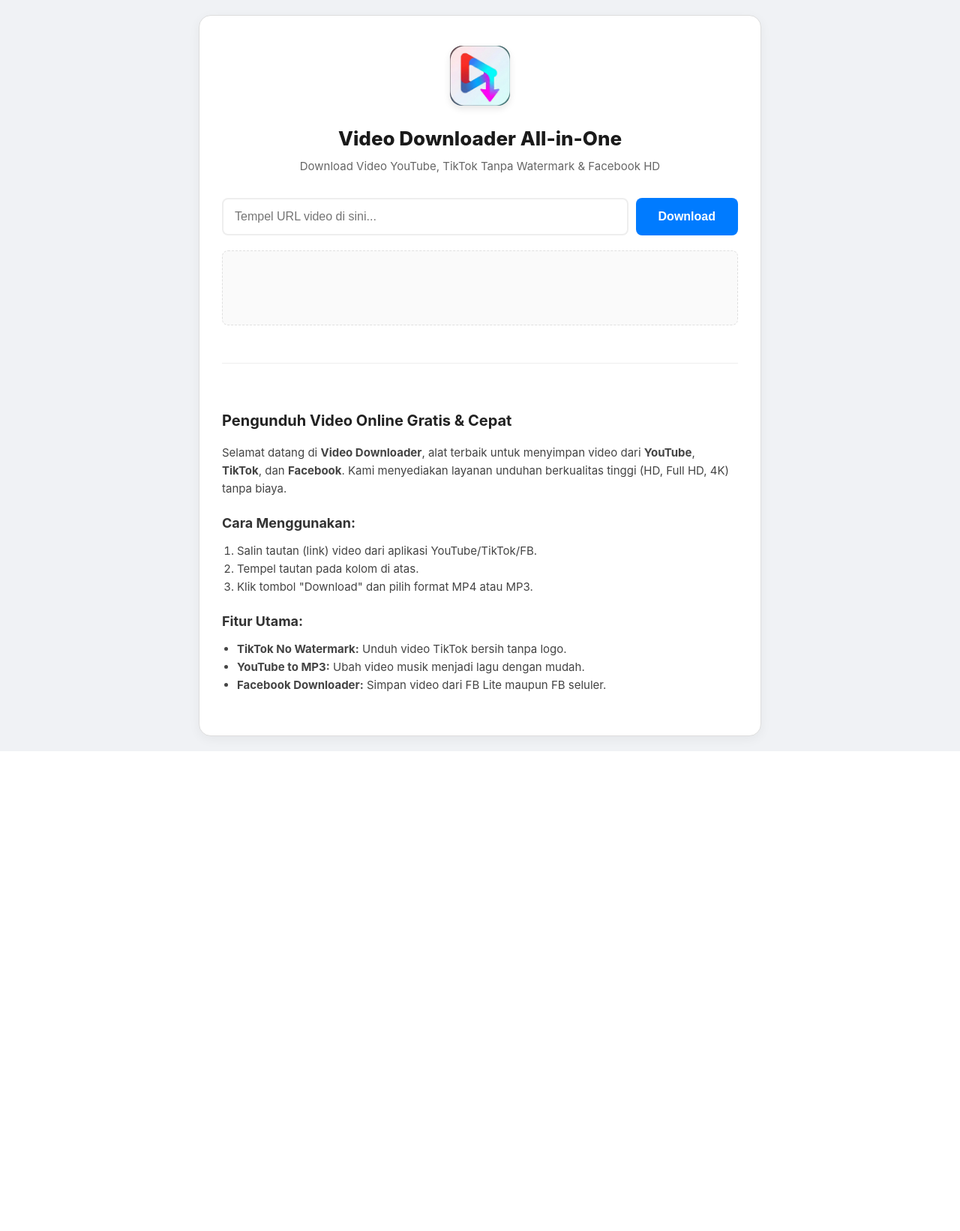
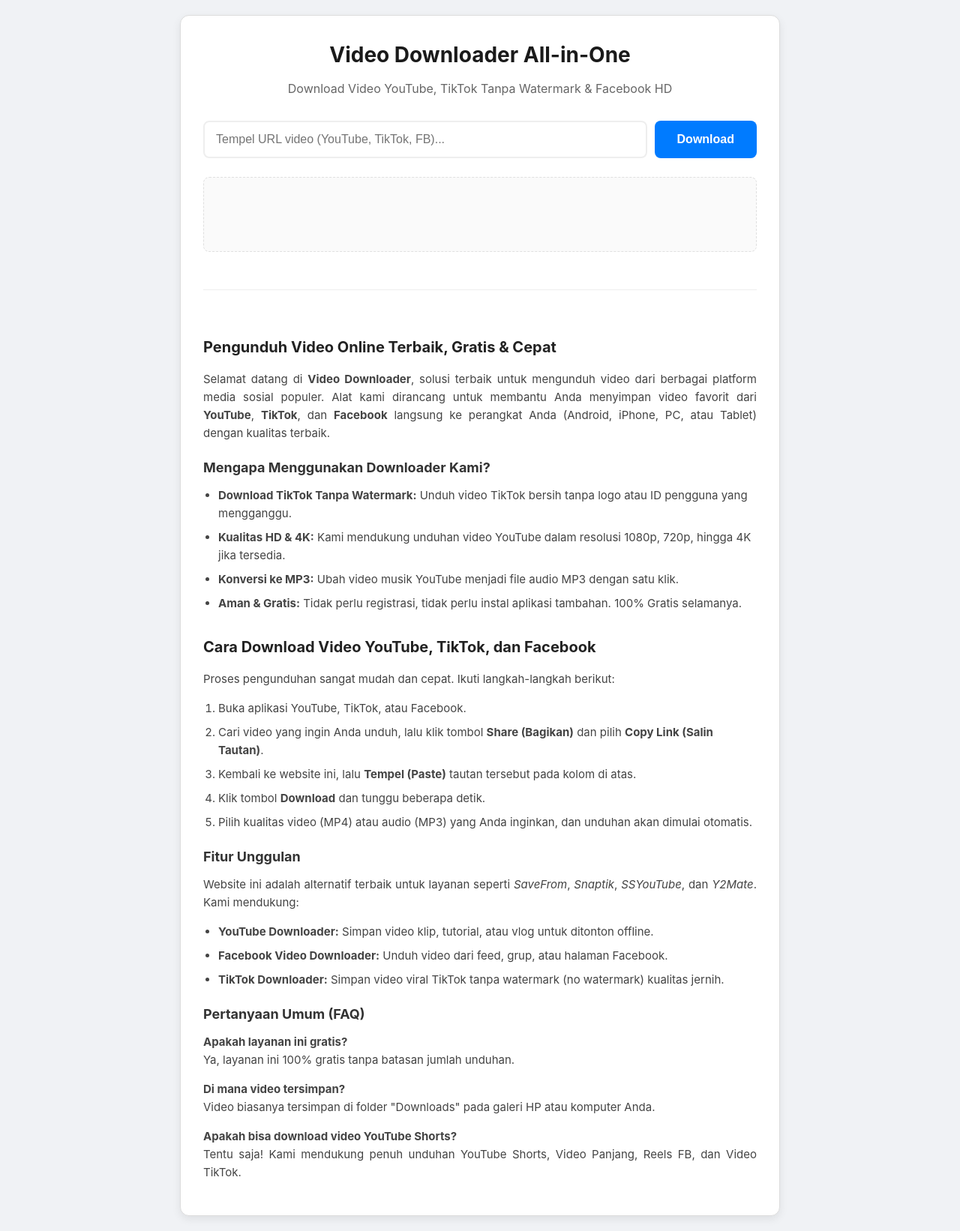
Before and after one commit to mukhairunisa/downloader, a FastAPI app: page / in a window 1280 px wide. Shown: the whole page at 75% size. Before the commit the page ends 1002 px from the top, so only its background shows below. Run offline with FastAPI, Linux system fonts and the light colour scheme; some libraries are stand-ins or nearby versions.

Commit message:
Update index.html

```diff
--- a/templates/index.html
+++ b/templates/index.html
@@ -3,17 +3,14 @@
 <head>
     <meta charset="UTF-8">
     <meta name="viewport" content="width=device-width, initial-scale=1.0">
-
+    <meta name="description" content="Download video YouTube, TikTok tanpa watermark, dan Facebook HD secara gratis. Pengunduh video online terbaik, cepat, dan mendukung format MP3 & MP4.">
+    <meta name="keywords" content="download video youtube, download tiktok tanpa watermark, savefrom, snaptik, download video fb, youtube to mp3, pengunduh video online">
     <link rel="icon" type="image/png" href="/static/logo.png">
-
-    <meta name="description" content="Download video YouTube, TikTok tanpa watermark, dan Facebook HD secara gratis. Pengunduh video online terbaik, cepat, MP3 & MP4.">
-    <meta name="keywords" content="download video youtube, download tiktok tanpa watermark, savefrom, snaptik, download video fb, youtube to mp3">
-
     <script src="https://conscientiouscabbageadrift.com/f9/ac/c0/f9acc00edd9dae1d236742dc62806481.js"></script>
 
-    <title>Video Downloader - Gratis & Tanpa Watermark</title>
+    <title>Video Downloader - YouTube, TikTok & Facebook (Tanpa Watermark)</title>
     <style>
-        /* --- RESET --- */
+        /* --- RESET DASAR --- */
         * { box-sizing: border-box; margin: 0; padding: 0; }
 
         body {
@@ -29,37 +26,40 @@
 
         .container {
             width: 100%;
-            max-width: 750px;
+            max-width: 800px; /* Sedikit diperlebar untuk menampung teks SEO */
             margin: 0 auto;
         }
 
         .main-content {
             background: #fff;
-            padding: 40px 30px;
+            padding: 30px;
             border: 1px solid #ddd;
-            border-radius: 16px;
-            box-shadow: 0 4px 15px rgba(0,0,0,0.05);
-            text-align: center; /* Agar logo & judul tengah */
+            border-radius: 12px;
+            box-shadow: 0 4px 12px rgba(0,0,0,0.08);
         }
 
-        /* --- LOGO UTAMA --- */
-        .site-logo {
-            width: 80px;
-            height: 80px;
-            border-radius: 16px; /* Membuat sudut melengkung seperti icon app */
-            margin-bottom: 15px;
-            box-shadow: 0 4px 10px rgba(0,0,0,0.1);
+        /* --- AREA IKLAN NATIVE --- */
+        .native-ad-container {
+            margin-top: 25px;
+            margin-bottom: 25px;
+            padding: 10px;
+            background: #fafafa;
+            border: 1px dashed #e0e0e0;
+            border-radius: 8px;
+            min-height: 100px;
+            display: flex;
+            justify-content: center;
+            align-items: center;
         }
 
-        /* --- UI ELEMENTS --- */
-        h1 { font-size: 26px; margin-bottom: 5px; color: #1a1a1a; font-weight: 800; }
-        p.subtitle { color: #666; font-size: 15px; margin-bottom: 30px; }
+        /* --- ELEMEN UI --- */
+        h1 { font-size: 28px; margin-bottom: 10px; color: #1a1a1a; text-align: center; font-weight: 700; }
+        p.subtitle { color: #666; font-size: 16px; margin-bottom: 30px; text-align: center; }
 
         .input-group {
             display: flex;
             gap: 10px;
-            margin-bottom: 20px;
-            text-align: left;
+            margin-bottom: 10px;
         }
 
         input[type="text"] {
@@ -70,7 +70,10 @@
             font-size: 16px;
             transition: border-color 0.3s;
         }
-        input[type="text"]:focus { border-color: #007bff; outline: none; }
+        input[type="text"]:focus {
+            border-color: #007bff;
+            outline: none;
+        }
 
         button.btn-primary {
             padding: 12px 30px;
@@ -81,30 +84,16 @@
             font-size: 16px;
             cursor: pointer;
             font-weight: 600;
+            transition: background 0.2s;
         }
         button.btn-primary:hover { background-color: #0056b3; }
         button:disabled { background-color: #ccc; cursor: not-allowed; }
 
-        /* --- IKLAN NATIVE --- */
-        .native-ad-container {
-            margin: 20px 0;
-            padding: 10px;
-            background: #fafafa;
-            border: 1px dashed #e0e0e0;
-            border-radius: 8px;
-            min-height: 100px;
-            display: flex;
-            justify-content: center;
-            align-items: center;
-        }
-
-        /* --- HASIL DOWNLOAD --- */
         #resultArea {
             margin-top: 30px;
             border-top: 1px solid #eee;
             padding-top: 20px;
             display: none;
-            text-align: left; /* Kembalikan text ke kiri untuk hasil */
         }
 
         .video-info {
@@ -112,59 +101,61 @@
             gap: 20px;
             margin-bottom: 20px;
             align-items: flex-start;
-            background: #f8f9fa;
-            padding: 15px;
-            border-radius: 8px;
         }
 
         .thumb-img {
-            width: 120px;
-            height: 68px;
+            width: 140px;
+            height: 80px;
             object-fit: cover;
             border-radius: 6px;
             background: #eee;
             flex-shrink: 0;
         }
 
-        .video-details h3 { font-size: 15px; margin-bottom: 5px; line-height: 1.4; }
-        .badge { padding: 2px 6px; font-size: 10px; font-weight: bold; background: #e2e6ea; border-radius: 4px; color: #555; }
+        .video-details h3 { font-size: 16px; margin-bottom: 8px; line-height: 1.4; }
+        .badge { display: inline-block; padding: 3px 8px; font-size: 11px; font-weight: bold; background: #e9ecef; border-radius: 4px; color: #495057; }
 
         .download-list { display: grid; gap: 10px; }
+
         .dl-btn {
             display: flex; justify-content: space-between; align-items: center; text-decoration: none;
-            padding: 12px 15px; border-radius: 6px; font-size: 14px; font-weight: 500;
+            padding: 12px 15px; border-radius: 6px; font-size: 14px; font-weight: 500; transition: transform 0.1s;
         }
-        .dl-btn-gray { background: #fff; color: #333; border: 1px solid #ddd; }
-        .dl-btn-gray:hover { background: #f1f1f1; }
+        .dl-btn:active { transform: scale(0.99); }
+        .dl-btn-gray { background: #f8f9fa; color: #333; border: 1px solid #ddd; }
+        .dl-btn-gray:hover { background: #e2e6ea; border-color: #ccc; }
         .dl-btn-green { background: #28a745; color: white; border: 1px solid #218838; }
         .dl-btn-green:hover { background: #218838; }
         .dl-btn-purple { background: #6f42c1; color: white; border: 1px solid #5a32a3; }
         .dl-btn-purple:hover { background: #5a32a3; }
+        .file-size { font-size: 12px; opacity: 0.9; font-weight: normal; }
 
         .error-box {
             background: #fff5f5; color: #c53030; padding: 12px; border: 1px solid #feb2b2;
-            border-radius: 6px; margin-top: 20px; display: none; font-size: 14px;
+            border-radius: 6px; margin-top: 20px; display: none; font-size: 14px; text-align: center;
         }
 
-        /* --- SEO CONTENT --- */
+        /* --- SEO CONTENT STYLE --- */
         .seo-content {
             margin-top: 50px;
             padding-top: 30px;
             border-top: 1px solid #eee;
             color: #444;
             font-size: 15px;
-            text-align: left; /* Teks SEO rata kiri */
         }
         .seo-content h2 { font-size: 20px; margin-bottom: 15px; color: #222; margin-top: 30px; }
         .seo-content h3 { font-size: 18px; margin-bottom: 10px; color: #333; margin-top: 20px; }
-        .seo-content p, .seo-content ul, .seo-content ol { margin-bottom: 15px; }
-        .seo-content ul, .seo-content ol { padding-left: 20px; }
+        .seo-content p { margin-bottom: 15px; text-align: justify; }
+        .seo-content ul { margin-bottom: 15px; padding-left: 20px; }
+        .seo-content li { margin-bottom: 8px; }
 
         @media (max-width: 600px) {
             .input-group { flex-direction: column; }
             .btn-primary { width: 100%; }
+            .video-info { flex-direction: column; align-items: center; text-align: center; }
+            .thumb-img { width: 100%; height: auto; max-height: 200px; }
             .container { padding: 0; }
-            .main-content { border: none; box-shadow: none; border-radius: 0; }
+            .main-content { border: none; box-shadow: none; background: transparent; }
         }
     </style>
 </head>
@@ -172,14 +163,11 @@
 
     <div class="container">
         <main class="main-content">
-
-            <img src="/static/logo.png" alt="Logo Downloader" class="site-logo">
-
             <h1>Video Downloader All-in-One</h1>
             <p class="subtitle">Download Video YouTube, TikTok Tanpa Watermark & Facebook HD</p>
 
             <div class="input-group">
-                <input type="text" id="videoUrl" placeholder="Tempel URL video di sini...">
+                <input type="text" id="videoUrl" placeholder="Tempel URL video (YouTube, TikTok, FB)...">
                 <button id="btnDownload" class="btn-primary" onclick="downloadVideo()">Download</button>
             </div>
 
@@ -204,22 +192,44 @@
             </div>
 
             <article class="seo-content">
-                <h2>Pengunduh Video Online Gratis & Cepat</h2>
-                <p>Selamat datang di <strong>Video Downloader</strong>, alat terbaik untuk menyimpan video dari <strong>YouTube</strong>, <strong>TikTok</strong>, dan <strong>Facebook</strong>. Kami menyediakan layanan unduhan berkualitas tinggi (HD, Full HD, 4K) tanpa biaya.</p>
+                <h2>Pengunduh Video Online Terbaik, Gratis & Cepat</h2>
+                <p>Selamat datang di <strong>Video Downloader</strong>, solusi terbaik untuk mengunduh video dari berbagai platform media sosial populer. Alat kami dirancang untuk membantu Anda menyimpan video favorit dari <strong>YouTube</strong>, <strong>TikTok</strong>, dan <strong>Facebook</strong> langsung ke perangkat Anda (Android, iPhone, PC, atau Tablet) dengan kualitas terbaik.</p>
 
-                <h3>Cara Menggunakan:</h3>
-                <ol>
-                    <li>Salin tautan (link) video dari aplikasi YouTube/TikTok/FB.</li>
-                    <li>Tempel tautan pada kolom di atas.</li>
-                    <li>Klik tombol "Download" dan pilih format MP4 atau MP3.</li>
+                <h3>Mengapa Menggunakan Downloader Kami?</h3>
+                <ul>
+                    <li><strong>Download TikTok Tanpa Watermark:</strong> Unduh video TikTok bersih tanpa logo atau ID pengguna yang mengganggu.</li>
+                    <li><strong>Kualitas HD & 4K:</strong> Kami mendukung unduhan video YouTube dalam resolusi 1080p, 720p, hingga 4K jika tersedia.</li>
+                    <li><strong>Konversi ke MP3:</strong> Ubah video musik YouTube menjadi file audio MP3 dengan satu klik.</li>
+                    <li><strong>Aman & Gratis:</strong> Tidak perlu registrasi, tidak perlu instal aplikasi tambahan. 100% Gratis selamanya.</li>
+                </ul>
+
+                <h2>Cara Download Video YouTube, TikTok, dan Facebook</h2>
+                <p>Proses pengunduhan sangat mudah dan cepat. Ikuti langkah-langkah berikut:</p>
+                <ol style="margin-left: 20px; margin-bottom: 20px;">
+                    <li>Buka aplikasi YouTube, TikTok, atau Facebook.</li>
+                    <li>Cari video yang ingin Anda unduh, lalu klik tombol <strong>Share (Bagikan)</strong> dan pilih <strong>Copy Link (Salin Tautan)</strong>.</li>
+                    <li>Kembali ke website ini, lalu <strong>Tempel (Paste)</strong> tautan tersebut pada kolom di atas.</li>
+                    <li>Klik tombol <strong>Download</strong> dan tunggu beberapa detik.</li>
+                    <li>Pilih kualitas video (MP4) atau audio (MP3) yang Anda inginkan, dan unduhan akan dimulai otomatis.</li>
                 </ol>
 
-                <h3>Fitur Utama:</h3>
+                <h3>Fitur Unggulan</h3>
+                <p>Website ini adalah alternatif terbaik untuk layanan seperti <em>SaveFrom</em>, <em>Snaptik</em>, <em>SSYouTube</em>, dan <em>Y2Mate</em>. Kami mendukung:</p>
                 <ul>
-                    <li><strong>TikTok No Watermark:</strong> Unduh video TikTok bersih tanpa logo.</li>
-                    <li><strong>YouTube to MP3:</strong> Ubah video musik menjadi lagu dengan mudah.</li>
-                    <li><strong>Facebook Downloader:</strong> Simpan video dari FB Lite maupun FB seluler.</li>
+                    <li><strong>YouTube Downloader:</strong> Simpan video klip, tutorial, atau vlog untuk ditonton offline.</li>
+                    <li><strong>Facebook Video Downloader:</strong> Unduh video dari feed, grup, atau halaman Facebook.</li>
+                    <li><strong>TikTok Downloader:</strong> Simpan video viral TikTok tanpa watermark (no watermark) kualitas jernih.</li>
                 </ul>
+
+                <h3>Pertanyaan Umum (FAQ)</h3>
+                <p><strong>Apakah layanan ini gratis?</strong><br>
+                Ya, layanan ini 100% gratis tanpa batasan jumlah unduhan.</p>
+
+                <p><strong>Di mana video tersimpan?</strong><br>
+                Video biasanya tersimpan di folder "Downloads" pada galeri HP atau komputer Anda.</p>
+
+                <p><strong>Apakah bisa download video YouTube Shorts?</strong><br>
+                Tentu saja! Kami mendukung penuh unduhan YouTube Shorts, Video Panjang, Reels FB, dan Video TikTok.</p>
             </article>
 
         </main>
```
